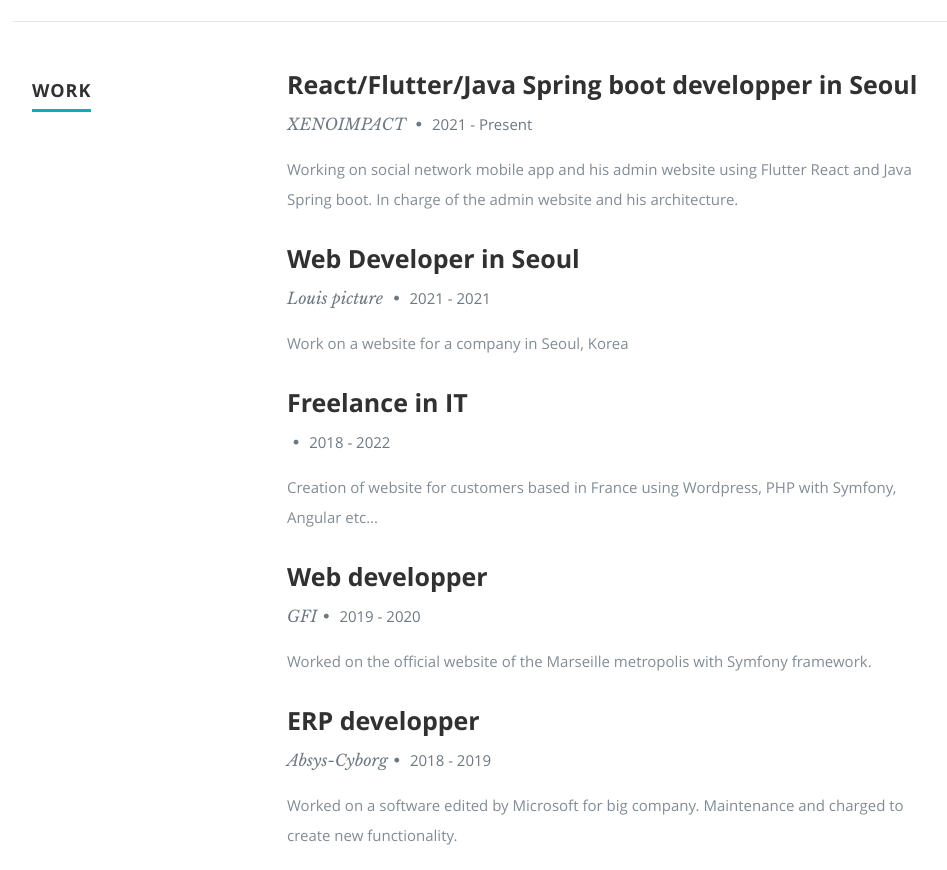
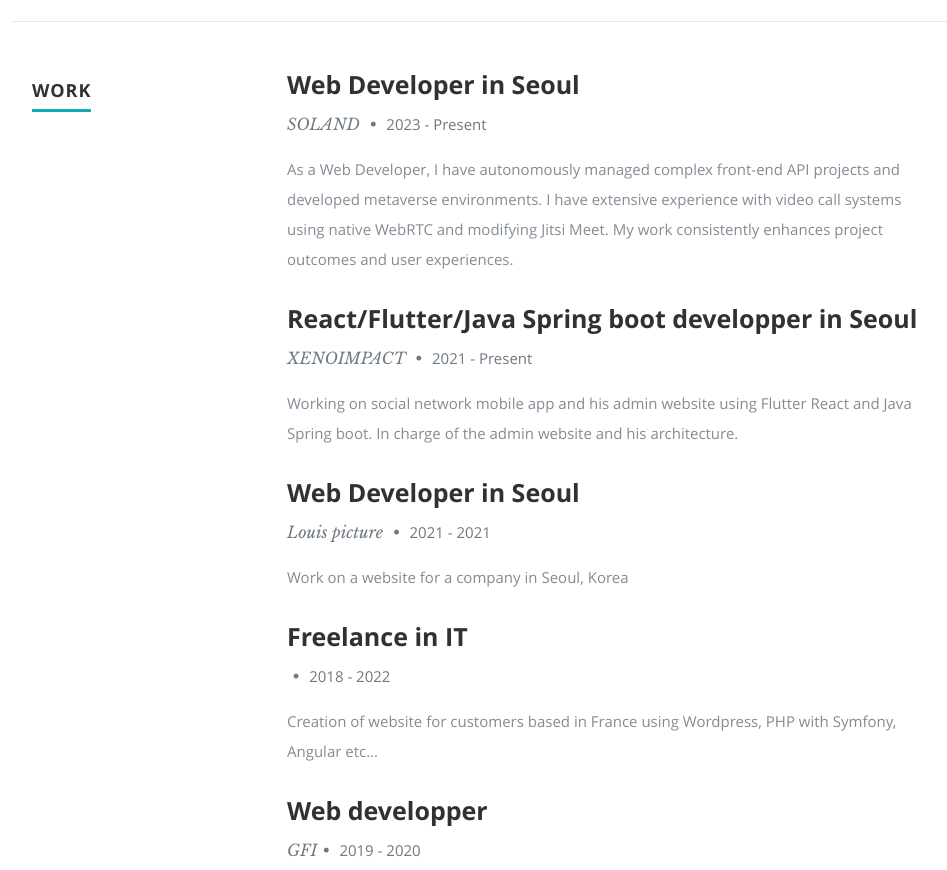
Before and after one commit to IsmaelDeveloper/ismaelResume, a plain HTML site: page index.html in a window 1280 px wide. Shown: the part 1865-2735 px from the top of the page, without its empty margins (118-1065 px from the left). Drawn offline with nearby package versions, Linux system fonts and the light colour scheme.

Commit message:
updated index for new exp

```diff
--- a/index.html
+++ b/index.html
@@ -182,6 +182,22 @@
          </div>
 
          <div class="nine columns main-col">
+
+            <div class="row item">
+
+               <div class="twelve columns">
+
+                  <h3>Web Developer in Seoul</h3>
+                  <p class="info">SOLAND <span>&bull;</span> <em class="date">2023 - Present</em></p>
+
+                  <p>
+                     As a Web Developer, I have autonomously managed complex front-end API projects and developed metaverse environments. I have extensive experience with video call systems using native WebRTC and modifying Jitsi Meet. My work consistently enhances project outcomes and user experiences.
+                  </p>
+
+               </div>
+
+            </div> <!-- item end -->
+
 
             <div class="row item">
 
```
